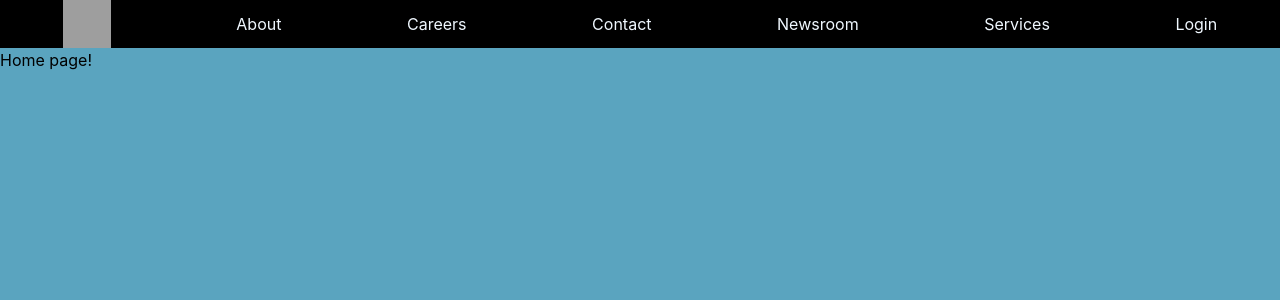
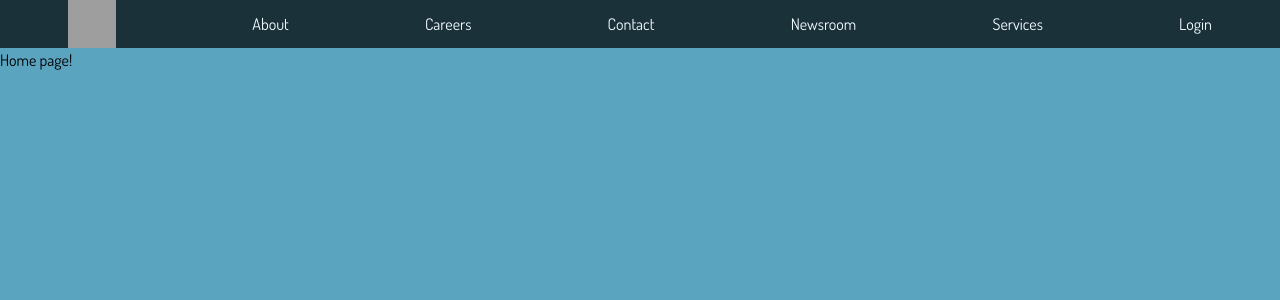
Before and after one commit to litlife8582/The-BuildSquad, a React (Vite) app in the folder app/: page / in a window 1280 px wide. Shown: the top 300 px of the page. Built offline with nearby package versions, Linux system fonts and the light colour scheme; grey boxes are pictures that could not be loaded.

Commit message:
Updated the navbar to display:sticky

```diff
--- a/app/src/App.css
+++ b/app/src/App.css
@@ -1,20 +1,29 @@
+@import url('https://fonts.googleapis.com/css2?family=Dosis:wght@200..800&display=swap');
 @import "tailwindcss";
+
+body {
+    font-family: 'Dosis', sans-serif;
+}
 
 /*--------Universal Background------*/
 .background{
     background-color: rgb(90, 164, 191);
     min-height: 100vh;
-    overflow: auto;
+    display: flex;
+    flex-direction: column;
 }
 
 
 
 .Navbar{
-    background-color: black;
+    background-color: rgb(0,0,0,0.7);
     color: aliceblue;
     display: flex;
     height:auto;
-
+    position: sticky;
+    top:0;
+    width: 100%;
+    z-index: 50;
 }
 
 .Navbutton{
@@ -104,3 +113,28 @@
 .submit-button:hover{
     background-color:rgb(135, 191, 212);
 }
+
+.login-body{
+    margin:100px 200px 100px 200px;
+    padding: 50px 20px 50px 20px;
+    background-color: rgb(135, 191, 212);
+    display: flex;
+    height: 60vh;
+    width: 70vw;
+}
+
+.welcome-page{
+    width:50%;
+    text-align: center;
+    justify-content: center;
+}
+
+.authentication{
+    padding: auto;
+    justify-content: center;
+    align-items: center;
+}
+
+.inputTable td{
+    padding: 10px;
+}
--- a/app/src/pages/Login.jsx
+++ b/app/src/pages/Login.jsx
@@ -34,7 +34,10 @@ export default function Login() {
           className="w-12 h-12"
         />
       </Link>
-      <div className="body">
+      <div className="login-body">
+        <div className='welcome-page'>
+          Welcome Back
+        </div>
         <div className="authentication">
           <h2>Login</h2>
           <table className="inputTable">
@@ -63,12 +66,12 @@ export default function Login() {
               </td>
             </tr>
           </table>
-          <button type="button" onClick={handleLogin}>
+          <button type="button" className='submit-button' onClick={handleLogin}>
             Submit
           </button>
 
           <div style={{ color: valid ? "green" : "red" }}>{message}</div>
-          <Link to="/register">Create a new account</Link>
+          <Link className='text-blue-700' to="/register">Create a new account</Link>
 
         </div>
       </div>
```
